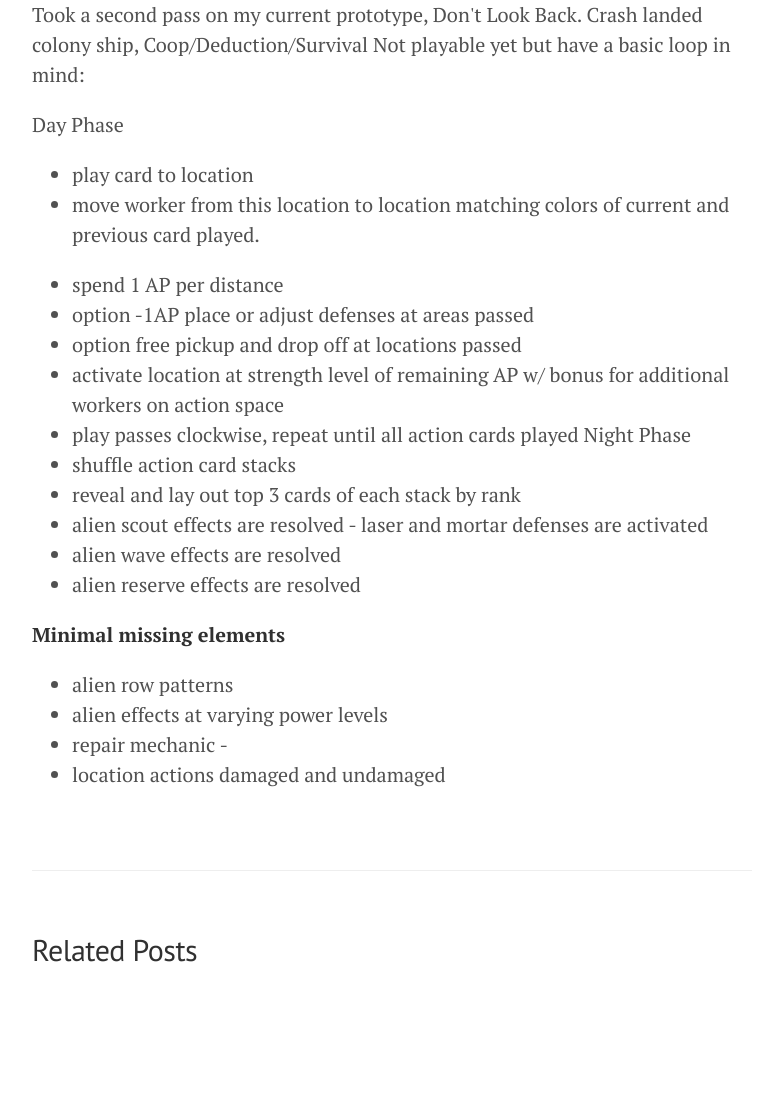
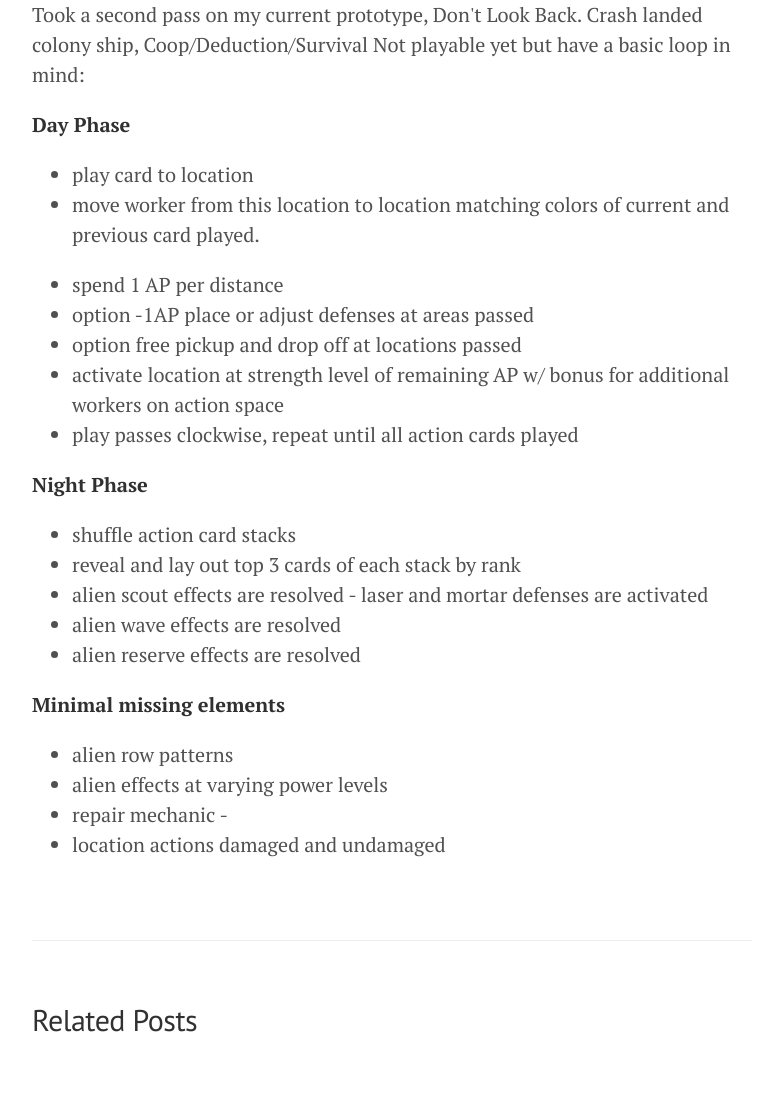
Before and after one commit to PoDeSy/bcastor.github.io, a Jekyll site: the page built from _posts/2016-11-19-don-t-look-back-v.0.2.0.markdown, in a window 1280 px wide. Shown: the part 552-1651 px from the top of the page, without its empty margins (248-1031 px from the left). Built offline with Jekyll 4.4.1, drawn with Linux system fonts in a browser that asks for light colours; before the commit the page ends 1581 px from its top, so only the background shows below that.

```diff
--- a/_posts/2016-11-19-don-t-look-back-v.0.2.0.markdown
+++ b/_posts/2016-11-19-don-t-look-back-v.0.2.0.markdown
@@ -7,7 +7,7 @@ title: Don't look back v.0.2.0
 
 Took a second pass on my current prototype, Don\'t Look Back. Crash landed colony ship, Coop/Deduction/Survival Not playable yet but have a basic loop in mind:
 
-Day Phase
+**Day Phase**
 
 * play card to location
 * move worker from this location to location matching colors of current and previous card played.
@@ -17,7 +17,9 @@ Day Phase
  -  option free pickup and drop off at locations passed
 - activate location at strength level of remaining AP w/ bonus for additional workers on action space
 - play passes clockwise, repeat until all action cards played
-Night Phase
+
+**Night Phase**
+
  - shuffle action card stacks
 - reveal and lay out top 3 cards of each stack by rank
  - alien scout effects are resolved - laser and mortar defenses are activated
```
